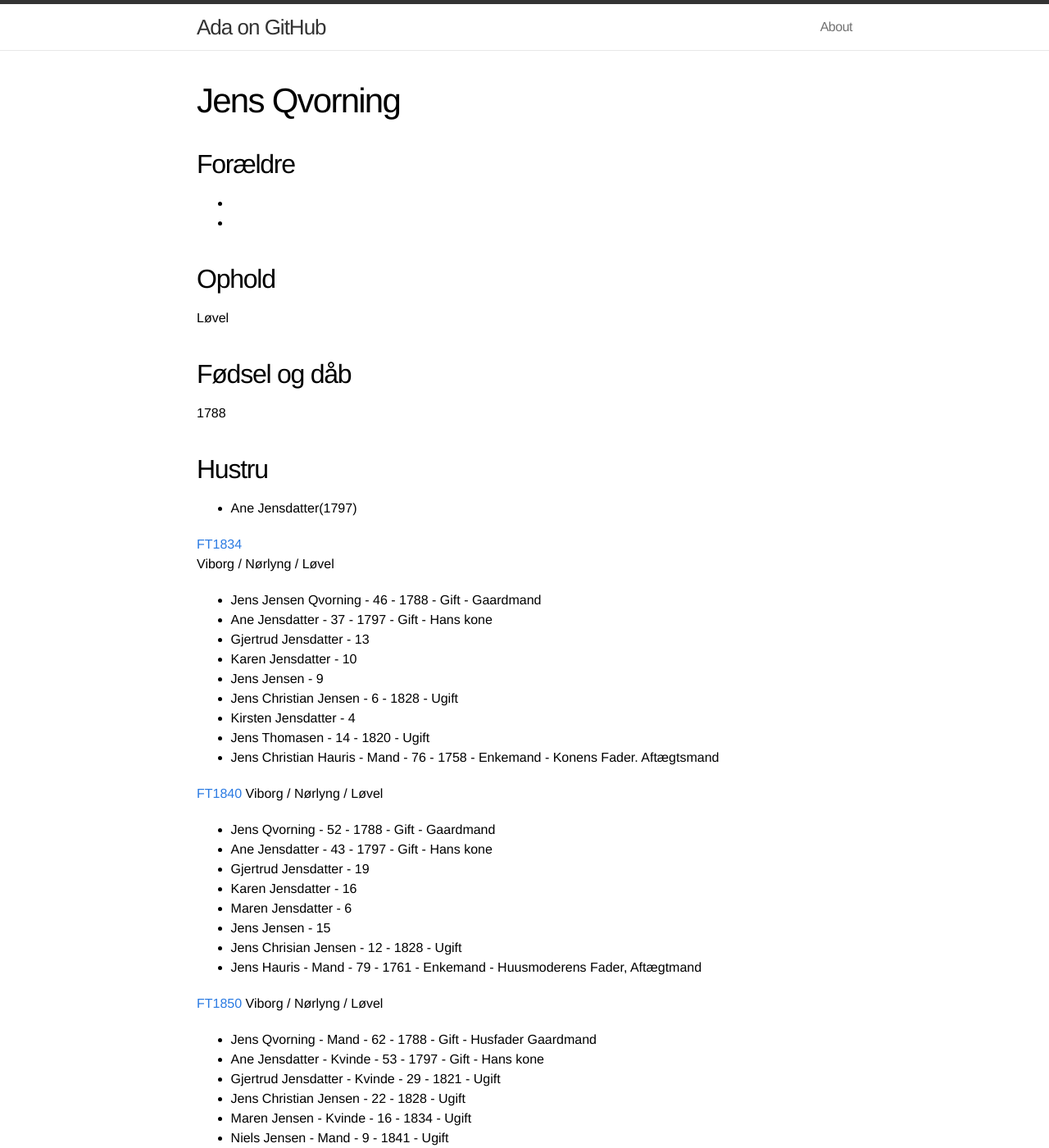
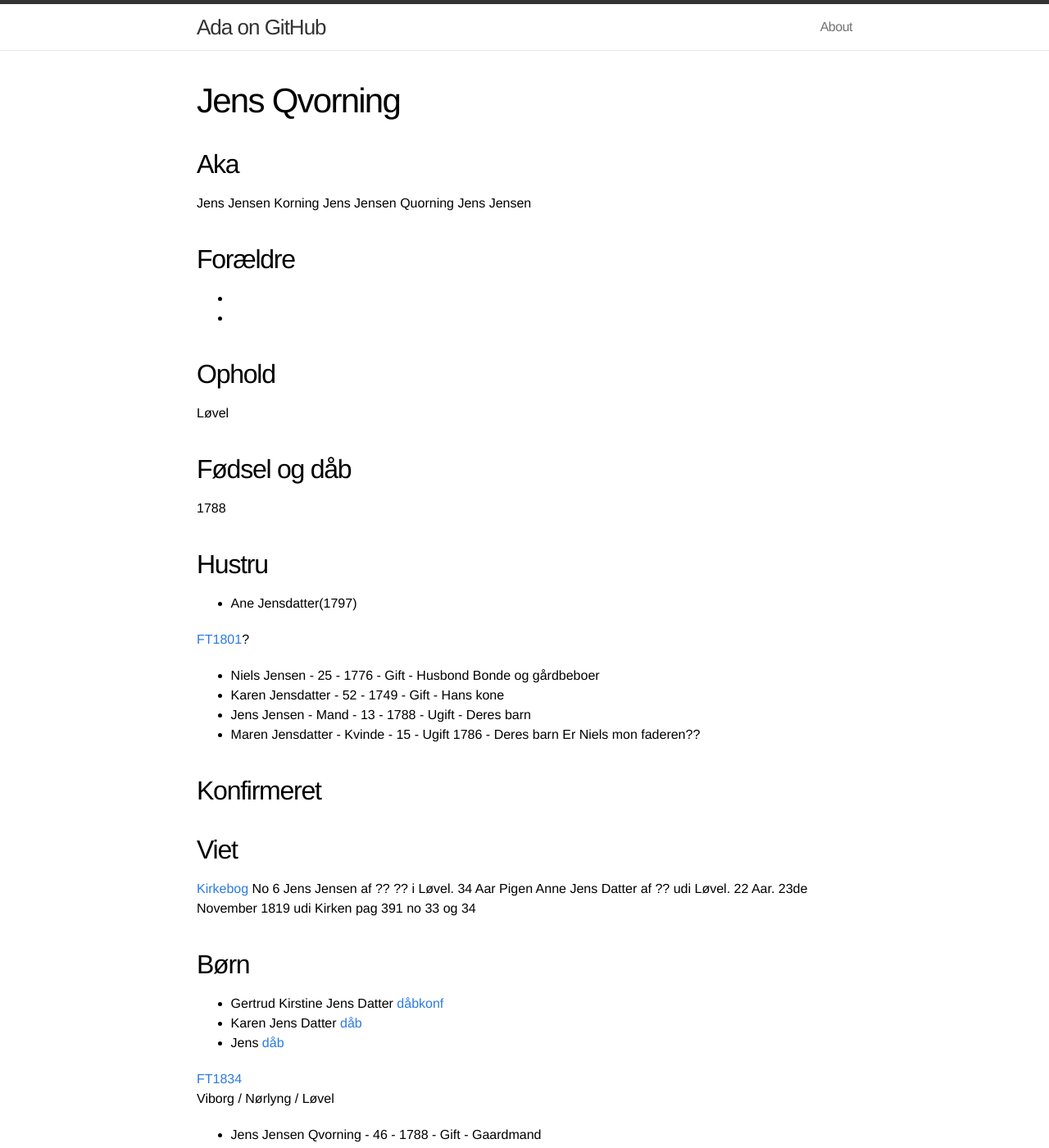
Before and after one commit to quornings/quornings.github.io, a Jekyll site: the page built from stamt/jens-qvorning.md, in a window 1280 px wide and 1400 px high. Shown: the whole window at 82% size. Built offline with Jekyll 4.4.1, drawn with Linux system fonts in a browser that asks for light colours.

Commit message:
Update Jesper Qvorning

```diff
--- a/stamt/jens-qvorning.md
+++ b/stamt/jens-qvorning.md
@@ -2,6 +2,11 @@
 layout: page
 title: Jens Qvorning
 ---
+
+## Aka
+Jens Jensen Korning
+Jens Jensen Quorning
+Jens Jensen
 
 ## Forældre
 *
@@ -15,6 +20,28 @@ Løvel
 
 ## Hustru
 * Ane Jensdatter(1797)
+
+[FT1801](https://www.danishfamilysearch.dk/cid1577250)?
+* Niels Jensen - 25 - 1776 - Gift - Husbond Bonde og gårdbeboer
+* Karen Jensdatter - 52 - 1749 - Gift - Hans kone
+* Jens Jensen - Mand - 13 - 1788 - Ugift - Deres barn
+* Maren Jensdatter - Kvinde - 15 - Ugift 1786 - Deres barn
+Er Niels mon faderen??
+
+## Konfirmeret
+
+## Viet
+[Kirkebog](https://www.danishfamilysearch.dk/ao/opslag14529721) No 6
+Jens Jensen af ?? ?? i Løvel. 34 Aar
+Pigen Anne Jens Datter af ?? udi Løvel. 22 Aar.
+23de November 1819
+udi Kirken
+pag 391 no 33 og 34
+
+## Børn
+* Gertrud Kirstine Jens Datter [dåb](https://www.danishfamilysearch.dk/ao/opslag14529655)[konf](https://www.danishfamilysearch.dk/ao/opslag14529705)
+* Karen Jens Datter [dåb](https://www.danishfamilysearch.dk/ao/opslag14529658)
+* Jens [dåb](https://www.danishfamilysearch.dk/ao/opslag14529658)
 
 [FT1834](https://www.danishfamilysearch.dk/cid3178932)
 Viborg / Nørlyng / Løvel
```
